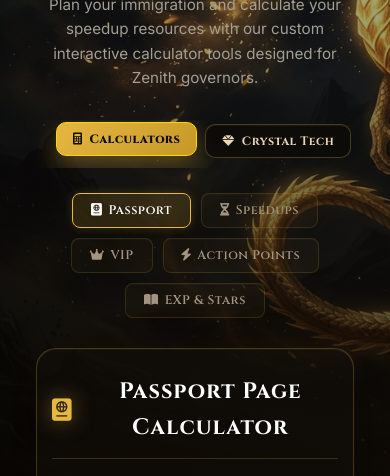
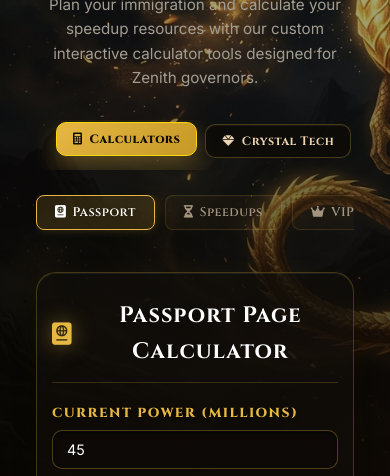
Before and after one commit to dcuadra10/zc-website, a plain HTML site: page tools/index.html in a window 390 px wide. Shown: the part 366-842 px from the top of the page. Drawn offline with Linux system fonts and the light colour scheme.

Commit message:
Update community website

```diff
--- a/tools/index.html
+++ b/tools/index.html
@@ -73,15 +73,26 @@
             padding: 4px 20px 10px 20px;
         }
 
-        @media (max-width: 600px) {
-            .tool-tabs {
-                flex-wrap: nowrap;
-                overflow-x: auto;
-                justify-content: flex-start;
-                scrollbar-width: none;
-            }
-            .tool-tabs::-webkit-scrollbar {
-                display: none;
+        @media (max-width: 768px) {
+            .tool-tabs, .calculator-sub-tabs {
+                flex-wrap: nowrap !important;
+                overflow-x: auto !important;
+                justify-content: flex-start !important;
+                padding-bottom: 12px;
+                scrollbar-width: thin;
+                scrollbar-color: rgba(230, 183, 65, 0.4) rgba(0, 0, 0, 0.2);
+            }
+            .tool-tabs::-webkit-scrollbar, .calculator-sub-tabs::-webkit-scrollbar {
+                height: 4px;
+                display: block;
+            }
+            .tool-tabs::-webkit-scrollbar-track, .calculator-sub-tabs::-webkit-scrollbar-track {
+                background: rgba(0, 0, 0, 0.2);
+                border-radius: 10px;
+            }
+            .tool-tabs::-webkit-scrollbar-thumb, .calculator-sub-tabs::-webkit-scrollbar-thumb {
+                background: rgba(230, 183, 65, 0.4);
+                border-radius: 10px;
             }
         }
 
@@ -185,6 +196,7 @@
             align-items: center;
             gap: 6px;
             box-shadow: inset 0 1px 0 rgba(255, 255, 255, 0.02);
+            white-space: nowrap;
         }
 
         .sub-tab-btn:hover {
```
